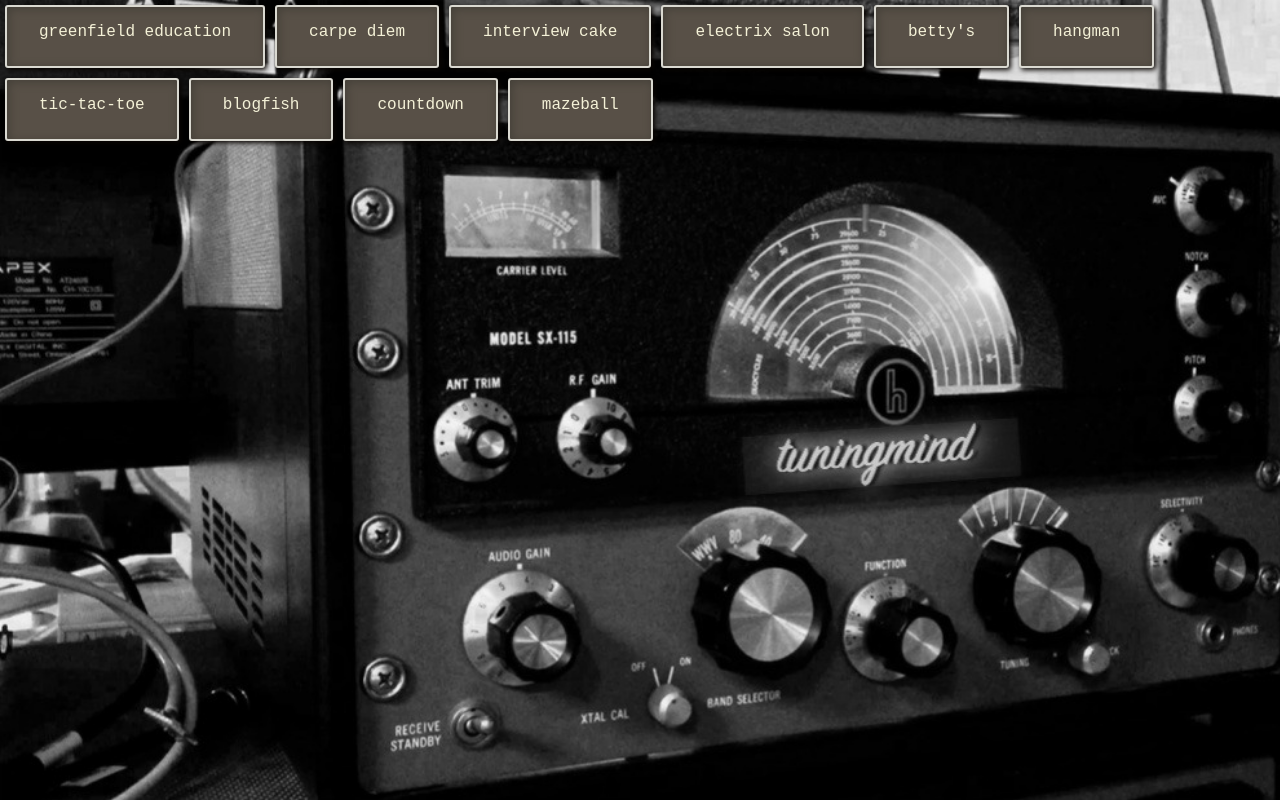
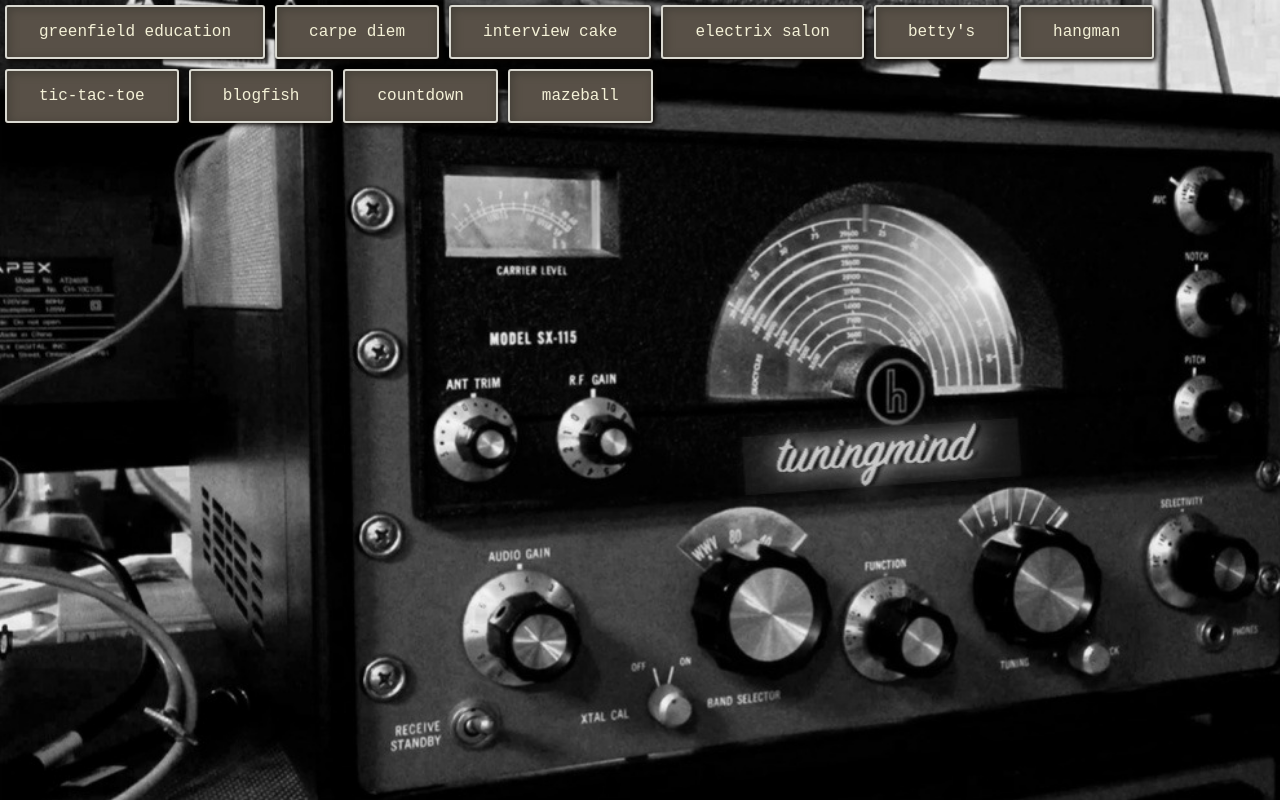
Before and after one commit to tuningmind/domain, a React (Create React App) app: page / in a window 1280 px wide. Built offline with nearby package versions, Linux system fonts and the light colour scheme.

Commit message:
Center button text

```diff
--- a/package.json
+++ b/package.json
@@ -12,6 +12,7 @@
     "react-addons-test-utils": "^15.6.0",
     "react-scripts": "1.0.10"
   },
+  "homepage": "http://tuningmind.github.io/domain",
   "scripts": {
     "start": "react-scripts start",
     "build": "react-scripts build",
@@ -19,7 +20,7 @@
     "eject": "react-scripts eject",
     "build-css": "node-sass src/ -o src/",
     "watch-css": "npm run build-css && node-sass src/ -o src/ --watch --recursive",
+    "predeploy": "npm run build",
     "deploy": "gh-pages -d build"
-
   }
 }
--- a/src/App.css
+++ b/src/App.css
@@ -13,7 +13,6 @@
   background-size: cover; }
 
 a {
-  height: 1.7em;
   background-color: #585047;
   border: 2px solid #dad9d1;
   box-shadow: inset 2px 2px 10px #444038, 2px 2px 5px #090502;
--- a/src/App.scss
+++ b/src/App.scss
@@ -13,7 +13,6 @@
   background-size: cover;
 }
 a {
-  height: 1.7em;
   background-color: #585047;
   border: 2px solid #dad9d1;
   box-shadow: inset 2px 2px 10px #444038, 2px 2px 5px #090502;
```
Also changed, not shown: 11 other files (tests, documents, lock files or other folders).
